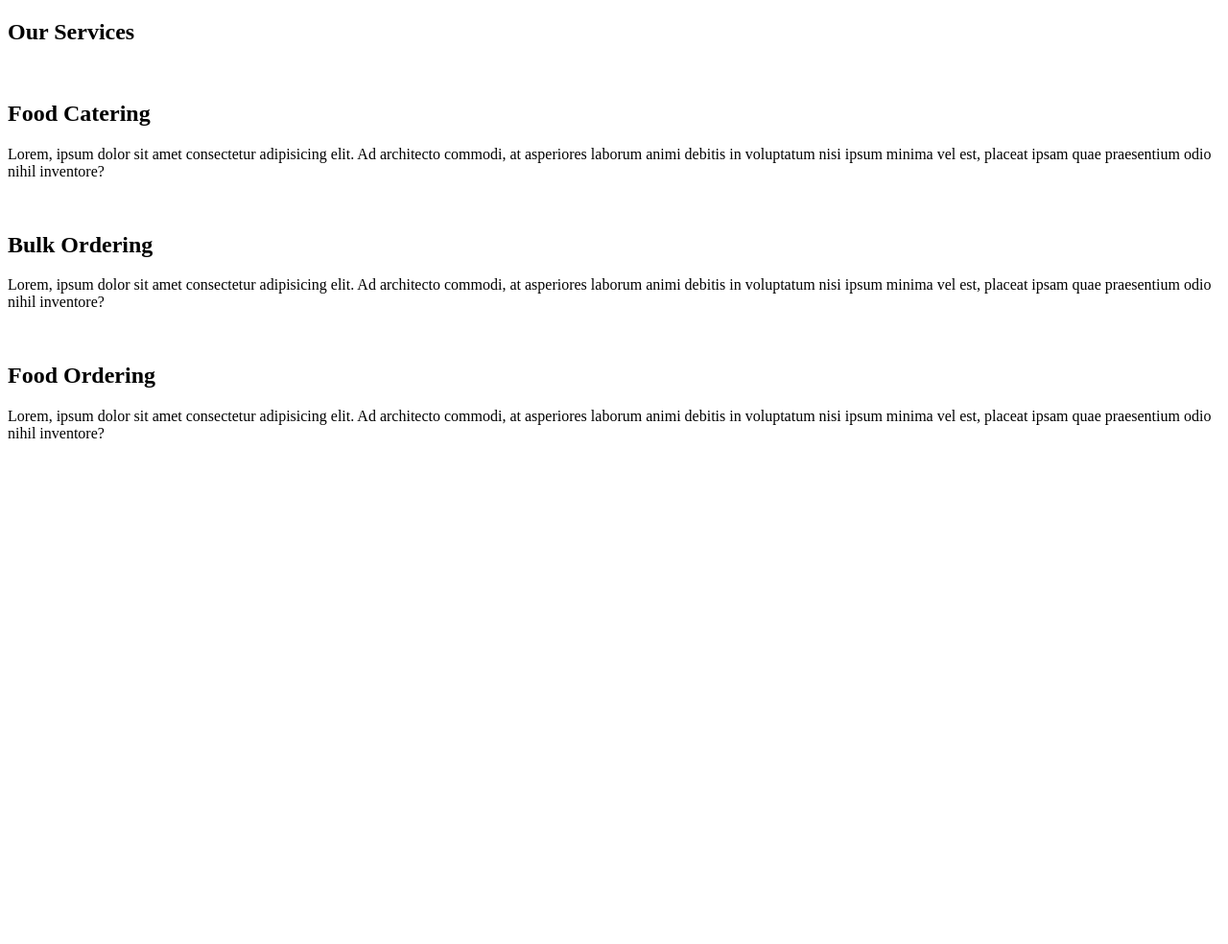
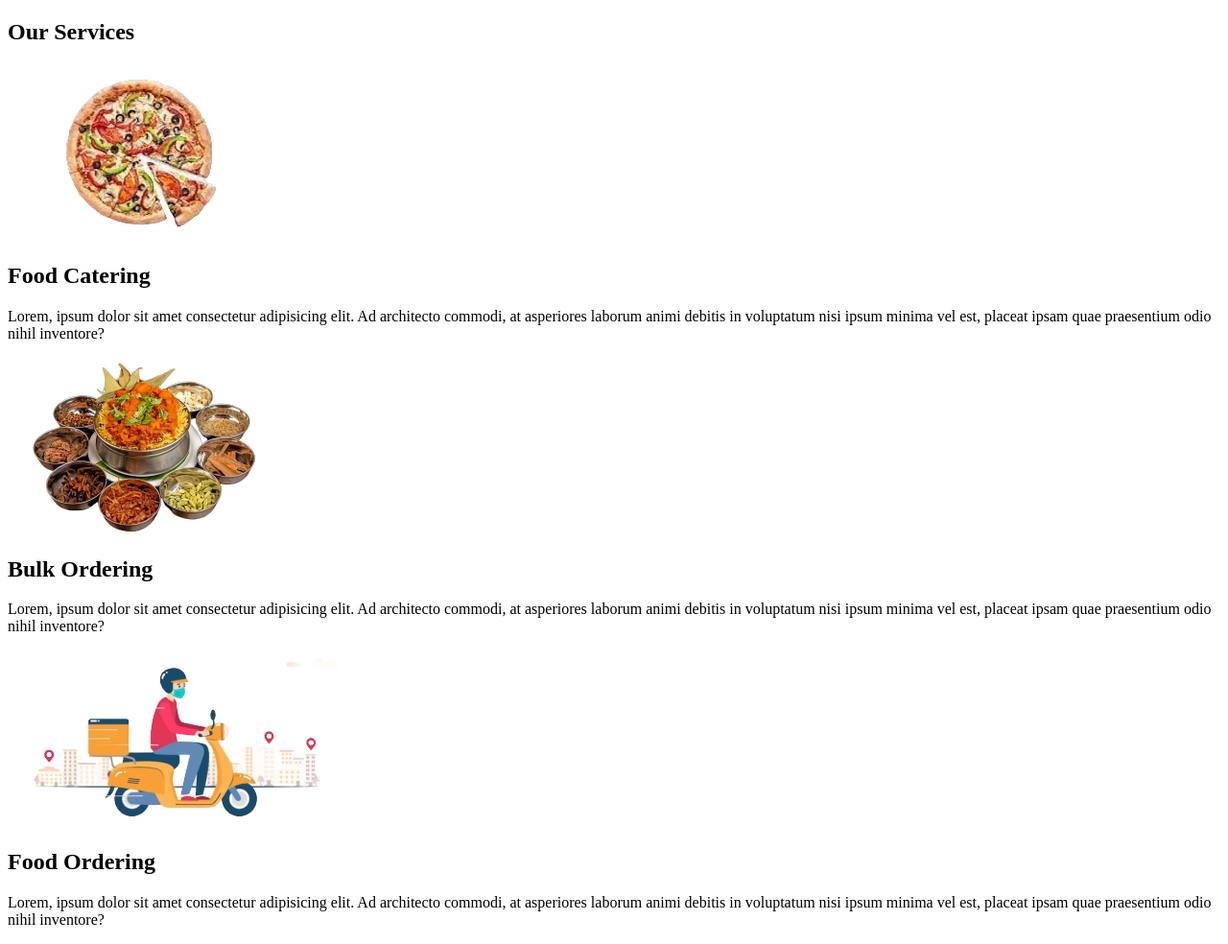
Before and after one commit to Bisakha123/Food-Delivery-Dashboard, a plain HTML site: page services.html in a window 1280 px wide. Shown: the whole page at 96% size. Before the commit the page ends 800 px from the top, so only its background shows below. Drawn offline with Linux system fonts and the light colour scheme.

Commit message:
services.html

```diff
--- a/services.html
+++ b/services.html
@@ -5,21 +5,21 @@
     <h1 class="h-primary center">Our Services</h1>
     <div id="services">
         <div class="box">
-            <img src="img/1.png" alt="">
+            <img src="1.png" alt="">
             <h2 class="h-secondary center">Food Catering</h2>
             <p class="center">Lorem, ipsum dolor sit amet consectetur adipisicing elit.
                 Ad architecto commodi, at asperiores laborum animi debitis in voluptatum nisi ipsum minima vel est,
                  placeat ipsam quae praesentium odio nihil inventore?</p>
         </div>
         <div class="box">
-            <img src="img/2.png" alt="">
+            <img src="2.png" alt="">
             <h2 class="h-secondary center">Bulk Ordering</h2>
             <p class="center">Lorem, ipsum dolor sit amet consectetur adipisicing elit.
                 Ad architecto commodi, at asperiores laborum animi debitis in voluptatum nisi ipsum minima vel est,
                  placeat ipsam quae praesentium odio nihil inventore?</p>
         </div>
         <div class="box">
-            <img src="img/3.png" alt="">
+            <img src="3.png" alt="">
             <h2 class="h-secondary center">Food Ordering</h2>
             <p class="center">Lorem, ipsum dolor sit amet consectetur adipisicing elit.
                 Ad architecto commodi, at asperiores laborum animi debitis in voluptatum nisi ipsum minima vel est,
```
